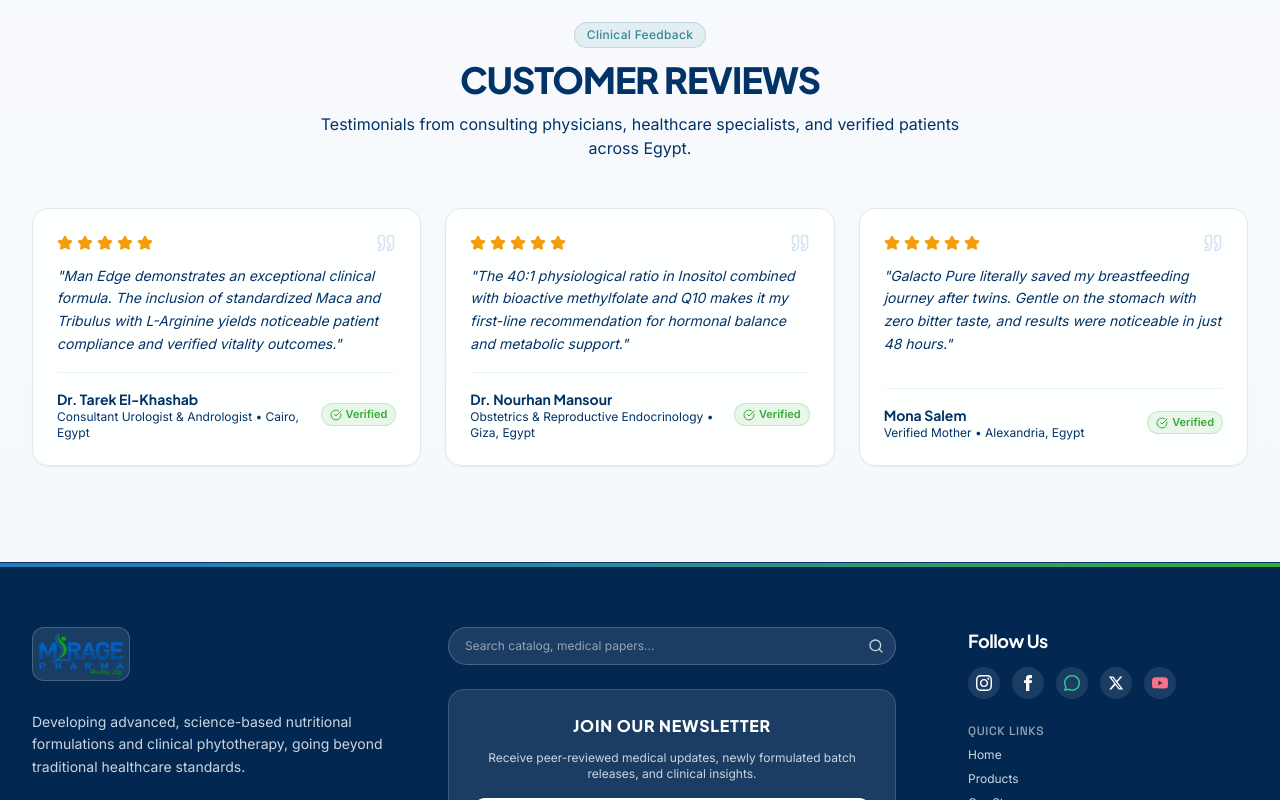
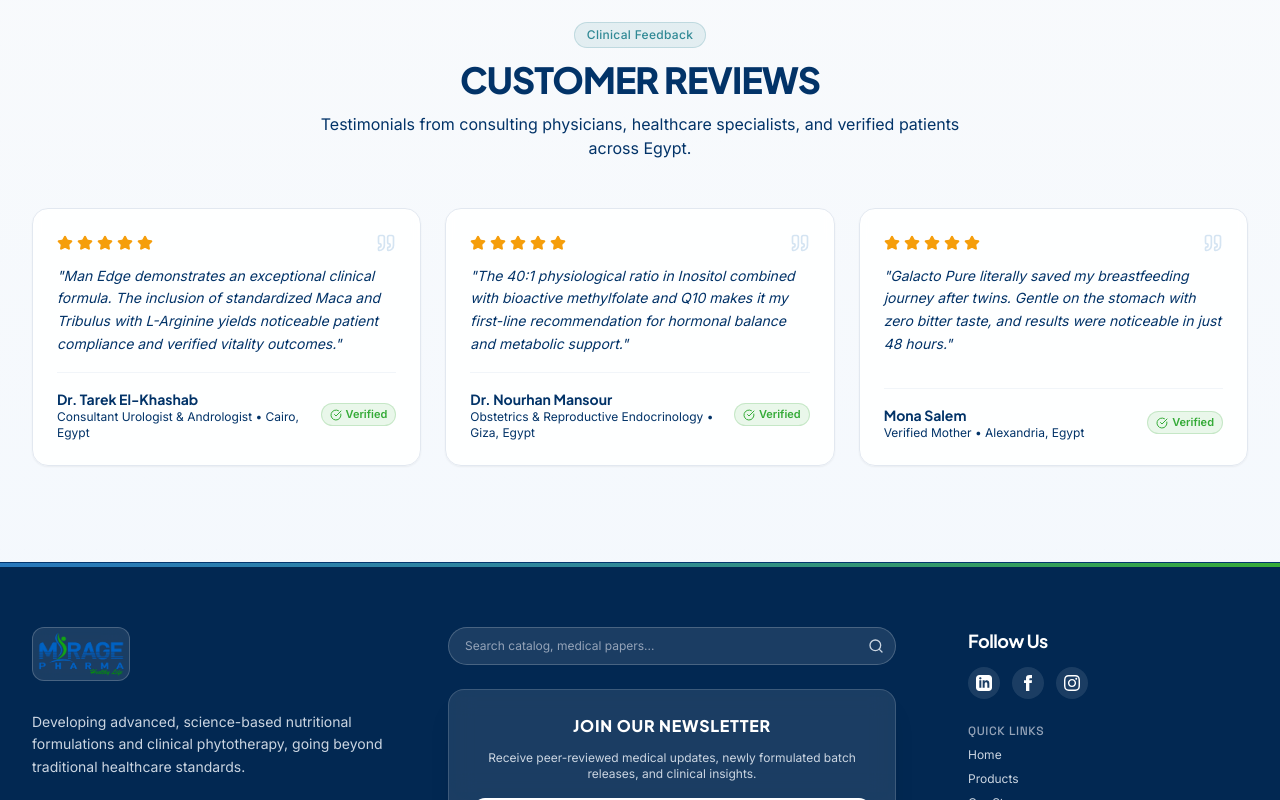
Before and after one commit to Ab-Coder123/mirage-direction-two, a Next.js app in the folder apps/web/: page / in a window 1280 px wide. Shown: the part 2000-2800 px from the top of the page. Built offline with nearby package versions, Linux system fonts and the light colour scheme.

Commit message:
fix(shell): update social media links to LinkedIn, Facebook, and Instagram

```diff
--- a/apps/web/components/shell/Footer.tsx
+++ b/apps/web/components/shell/Footer.tsx
@@ -170,63 +170,42 @@
               </h4>
               {/* Social Icons row */}
               <div className="flex items-center gap-3 text-white">
+                {/* LinkedIn */}
                 <a
-                  href="https://instagram.com"
+                  href="https://linkedin.com"
                   target="_blank"
                   rel="noreferrer"
-                  aria-label="Instagram"
-                  className="w-8 h-8 rounded-full bg-white/10 hover:bg-white/20 flex items-center justify-center transition-colors"
+                  aria-label="LinkedIn"
+                  className="w-8 h-8 rounded-full bg-white/10 hover:bg-white/20 flex items-center justify-center transition-colors hover:text-brand-cyan-light"
                 >
                   <svg className="w-4 h-4 fill-current" viewBox="0 0 24 24">
-                    <path d="M12 2.163c3.204 0 3.584.012 4.85.07 3.252.148 4.771 1.691 4.919 4.919.058 1.265.069 1.645.069 4.849 0 3.205-.012 3.584-.069 4.849-.149 3.225-1.664 4.771-4.919 4.919-1.266.058-1.644.07-4.85.07-3.204 0-3.584-.012-4.849-.07-3.26-.149-4.771-1.699-4.919-4.92-.058-1.265-.07-1.644-.07-4.849 0-3.204.013-3.583.07-4.849.149-3.227 1.664-4.771 4.919-4.919 1.266-.057 1.645-.069 4.849-.069zm0-2.163c-3.259 0-3.667.014-4.947.072-4.358.2-6.78 2.618-6.98 6.98-.059 1.281-.073 1.689-.073 4.948 0 3.259.014 3.668.072 4.948.2 4.358 2.618 6.78 6.98 6.98 1.281.058 1.689.072 4.948.072 3.259 0 3.668-.014 4.948-.072 4.354-.2 6.782-2.618 6.979-6.98.059-1.28.073-1.689.073-4.948 0-3.259-.014-3.667-.072-4.947-.196-4.354-2.617-6.78-6.979-6.98-1.281-.059-1.69-.073-4.949-.073zm0 5.838c-3.403 0-6.162 2.759-6.162 6.162s2.759 6.163 6.162 6.163 6.162-2.759 6.162-6.163c0-3.403-2.759-6.162-6.162-6.162zm0 10.162c-2.209 0-4-1.79-4-4 0-2.209 1.791-4 4-4s4 1.791 4 4c0 2.21-1.791 4-4 4zm6.406-11.845c-.796 0-1.441.645-1.441 1.44s.645 1.44 1.441 1.44c.795 0 1.439-.645 1.439-1.44s-.644-1.44-1.439-1.44z" />
+                    <path d="M19 0h-14c-2.761 0-5 2.239-5 5v14c0 2.761 2.239 5 5 5h14c2.762 0 5-2.239 5-5v-14c0-2.761-2.238-5-5-5zm-11 19h-3v-11h3v11zm-1.5-12.268c-.966 0-1.75-.79-1.75-1.764s.784-1.764 1.75-1.764 1.75.79 1.75 1.764-.783 1.764-1.75 1.764zm13.5 12.268h-3v-5.604c0-3.368-4-3.113-4 0v5.604h-3v-11h3v1.765c1.396-2.586 7-2.777 7 2.476v6.759z" />
                   </svg>
                 </a>
 
+                {/* Facebook */}
                 <a
                   href="https://facebook.com"
                   target="_blank"
                   rel="noreferrer"
                   aria-label="Facebook"
-                  className="w-8 h-8 rounded-full bg-white/10 hover:bg-white/20 flex items-center justify-center transition-colors"
+                  className="w-8 h-8 rounded-full bg-white/10 hover:bg-white/20 flex items-center justify-center transition-colors hover:text-brand-cyan-light"
                 >
                   <svg className="w-4 h-4 fill-current" viewBox="0 0 24 24">
                     <path d="M9 8h-3v4h3v12h5V12h3.642l.358-4h-4V6.333C14 5.374 14.5 5 15.667 5H18V0h-3.808C10.597 0 9 1.582 9 4.615V8z" />
                   </svg>
                 </a>
 
+                {/* Instagram */}
                 <a
-                  href="https://wa.me/201070786720"
+                  href="https://instagram.com"
                   target="_blank"
                   rel="noreferrer"
-                  aria-label="WhatsApp"
-                  className="w-8 h-8 rounded-full bg-white/10 hover:bg-white/20 flex items-center justify-center transition-colors text-emerald-400"
+                  aria-label="Instagram"
+                  className="w-8 h-8 rounded-full bg-white/10 hover:bg-white/20 flex items-center justify-center transition-colors hover:text-brand-cyan-light"
                 >
                   <svg className="w-4 h-4 fill-current" viewBox="0 0 24 24">
-                    <path d="M.057 24l1.687-6.163c-1.041-1.804-1.588-3.849-1.587-5.946.003-6.556 5.338-11.891 11.893-11.891 3.181.001 6.167 1.24 8.413 3.488 2.245 2.248 3.481 5.236 3.48 8.414-.003 6.557-5.338 11.892-11.893 11.892-1.99-.001-3.951-.5-5.688-1.448l-6.305 1.654zm6.597-3.807c1.676.995 3.276 1.591 5.392 1.592 5.448 0 9.886-4.434 9.889-9.885.002-5.462-4.415-9.89-9.881-9.892-5.452 0-9.887 4.434-9.889 9.884-.001 2.225.651 3.891 1.746 5.634l-.999 3.648 3.742-.981z" />
-                  </svg>
-                </a>
-
-                <a
-                  href="https://x.com"
-                  target="_blank"
-                  rel="noreferrer"
-                  aria-label="X (Twitter)"
-                  className="w-8 h-8 rounded-full bg-white/10 hover:bg-white/20 flex items-center justify-center transition-colors"
-                >
-                  <svg className="w-4 h-4 fill-current" viewBox="0 0 24 24">
-                    <path d="M18.244 2.25h3.308l-7.227 8.26 8.502 11.24H16.17l-5.214-6.817L4.99 21.75H1.68l7.73-8.835L1.254 2.25H8.08l4.713 6.231zm-1.161 17.52h1.833L7.084 4.126H5.117z" />
-                  </svg>
-                </a>
-
-                <a
-                  href="https://youtube.com"
-                  target="_blank"
-                  rel="noreferrer"
-                  aria-label="YouTube"
-                  className="w-8 h-8 rounded-full bg-white/10 hover:bg-white/20 flex items-center justify-center transition-colors text-rose-400"
-                >
-                  <svg className="w-4 h-4 fill-current" viewBox="0 0 24 24">
-                    <path d="M23.498 6.186a3.016 3.016 0 0 0-2.122-2.136C19.505 3.545 12 3.545 12 3.545s-7.505 0-9.377.505A3.017 3.017 0 0 0 .502 6.186C0 8.07 0 12 0 12s0 3.93.502 5.814a3.016 3.016 0 0 0 2.122 2.136c1.871.505 9.376.505 9.376.505s7.505 0 9.377-.505a3.015 3.015 0 0 0 2.122-2.136C24 15.93 24 12 24 12s0-3.93-.502-5.814zM9.545 15.568V8.432L15.818 12l-6.273 3.568z" />
+                    <path d="M12 2.163c3.204 0 3.584.012 4.85.07 3.252.148 4.771 1.691 4.919 4.919.058 1.265.069 1.645.069 4.849 0 3.205-.012 3.584-.069 4.849-.149 3.225-1.664 4.771-4.919 4.919-1.266.058-1.644.07-4.85.07-3.204 0-3.584-.012-4.849-.07-3.26-.149-4.771-1.699-4.919-4.92-.058-1.265-.07-1.644-.07-4.849 0-3.204.013-3.583.07-4.849.149-3.227 1.664-4.771 4.919-4.919 1.266-.057 1.645-.069 4.849-.069zm0-2.163c-3.259 0-3.667.014-4.947.072-4.358.2-6.78 2.618-6.98 6.98-.059 1.281-.073 1.689-.073 4.948 0 3.259.014 3.668.072 4.948.2 4.358 2.618 6.78 6.98 6.98 1.281.058 1.689.072 4.948.072 3.259 0 3.668-.014 4.948-.072 4.354-.2 6.782-2.618 6.979-6.98.059-1.28.073-1.689.073-4.948 0-3.259-.014-3.667-.072-4.947-.196-4.354-2.617-6.78-6.979-6.98-1.281-.059-1.69-.073-4.949-.073zm0 5.838c-3.403 0-6.162 2.759-6.162 6.162s2.759 6.163 6.162 6.163 6.162-2.759 6.162-6.163c0-3.403-2.759-6.162-6.162-6.162zm0 10.162c-2.209 0-4-1.79-4-4 0-2.209 1.791-4 4-4s4 1.791 4 4c0 2.21-1.791 4-4 4zm6.406-11.845c-.796 0-1.441.645-1.441 1.44s.645 1.44 1.441 1.44c.795 0 1.439-.645 1.439-1.44s-.644-1.44-1.439-1.44z" />
                   </svg>
                 </a>
               </div>
--- a/apps/web/components/shell/TopUtilityBar.tsx
+++ b/apps/web/components/shell/TopUtilityBar.tsx
@@ -62,18 +62,18 @@
             <Search className="w-3.5 h-3.5 text-slate-400 absolute left-2.5 pointer-events-none" />
           </form>
 
-          {/* Social Icons (matching Hetero Cure: IG, FB, WhatsApp, X, YouTube) */}
+          {/* Social Icons (LinkedIn, Facebook, Instagram) */}
           <div className="flex items-center gap-2.5 text-slate-300">
-            {/* Instagram */}
+            {/* LinkedIn */}
             <a
-              href="https://instagram.com"
+              href="https://linkedin.com"
               target="_blank"
               rel="noopener noreferrer"
-              aria-label="Instagram"
+              aria-label="LinkedIn"
               className="hover:text-brand-cyan-light transition-colors p-1"
             >
               <svg className="w-3.5 h-3.5 fill-current" viewBox="0 0 24 24">
-                <path d="M12 2.163c3.204 0 3.584.012 4.85.07 3.252.148 4.771 1.691 4.919 4.919.058 1.265.069 1.645.069 4.849 0 3.205-.012 3.584-.069 4.849-.149 3.225-1.664 4.771-4.919 4.919-1.266.058-1.644.07-4.85.07-3.204 0-3.584-.012-4.849-.07-3.26-.149-4.771-1.699-4.919-4.92-.058-1.265-.07-1.644-.07-4.849 0-3.204.013-3.583.07-4.849.149-3.227 1.664-4.771 4.919-4.919 1.266-.057 1.645-.069 4.849-.069zm0-2.163c-3.259 0-3.667.014-4.947.072-4.358.2-6.78 2.618-6.98 6.98-.059 1.281-.073 1.689-.073 4.948 0 3.259.014 3.668.072 4.948.2 4.358 2.618 6.78 6.98 6.98 1.281.058 1.689.072 4.948.072 3.259 0 3.668-.014 4.948-.072 4.354-.2 6.782-2.618 6.979-6.98.059-1.28.073-1.689.073-4.948 0-3.259-.014-3.667-.072-4.947-.196-4.354-2.617-6.78-6.979-6.98-1.281-.059-1.69-.073-4.949-.073zm0 5.838c-3.403 0-6.162 2.759-6.162 6.162s2.759 6.163 6.162 6.163 6.162-2.759 6.162-6.163c0-3.403-2.759-6.162-6.162-6.162zm0 10.162c-2.209 0-4-1.79-4-4 0-2.209 1.791-4 4-4s4 1.791 4 4c0 2.21-1.791 4-4 4zm6.406-11.845c-.796 0-1.441.645-1.441 1.44s.645 1.44 1.441 1.44c.795 0 1.439-.645 1.439-1.44s-.644-1.44-1.439-1.44z" />
+                <path d="M19 0h-14c-2.761 0-5 2.239-5 5v14c0 2.761 2.239 5 5 5h14c2.762 0 5-2.239 5-5v-14c0-2.761-2.238-5-5-5zm-11 19h-3v-11h3v11zm-1.5-12.268c-.966 0-1.75-.79-1.75-1.764s.784-1.764 1.75-1.764 1.75.79 1.75 1.764-.783 1.764-1.75 1.764zm13.5 12.268h-3v-5.604c0-3.368-4-3.113-4 0v5.604h-3v-11h3v1.765c1.396-2.586 7-2.777 7 2.476v6.759z" />
               </svg>
             </a>
 
@@ -90,32 +90,18 @@
               </svg>
             </a>
 
-            {/* WhatsApp */}
+            {/* Instagram */}
             <a
-              href="https://wa.me/201070786720"
+              href="https://instagram.com"
               target="_blank"
               rel="noopener noreferrer"
-              aria-label="WhatsApp"
-              className="hover:text-brand-green transition-colors p-1"
-            >
-              <svg className="w-3.5 h-3.5 fill-current" viewBox="0 0 24 24">
-                <path d="M.057 24l1.687-6.163c-1.041-1.804-1.588-3.849-1.587-5.946.003-6.556 5.338-11.891 11.893-11.891 3.181.001 6.167 1.24 8.413 3.488 2.245 2.248 3.481 5.236 3.48 8.414-.003 6.557-5.338 11.892-11.893 11.892-1.99-.001-3.951-.5-5.688-1.448l-6.305 1.654zm6.597-3.807c1.676.995 3.276 1.591 5.392 1.592 5.448 0 9.886-4.434 9.889-9.885.002-5.462-4.415-9.89-9.881-9.892-5.452 0-9.887 4.434-9.889 9.884-.001 2.225.651 3.891 1.746 5.634l-.999 3.648 3.742-.981z" />
-              </svg>
-            </a>
-
-            {/* X / Twitter */}
-            <a
-              href="https://x.com"
-              target="_blank"
-              rel="noopener noreferrer"
-              aria-label="X (Twitter)"
+              aria-label="Instagram"
               className="hover:text-brand-cyan-light transition-colors p-1"
             >
               <svg className="w-3.5 h-3.5 fill-current" viewBox="0 0 24 24">
-                <path d="M18.244 2.25h3.308l-7.227 8.26 8.502 11.24H16.17l-5.214-6.817L4.99 21.75H1.68l7.73-8.835L1.254 2.25H8.08l4.713 6.231zm-1.161 17.52h1.833L7.084 4.126H5.117z" />
+                <path d="M12 2.163c3.204 0 3.584.012 4.85.07 3.252.148 4.771 1.691 4.919 4.919.058 1.265.069 1.645.069 4.849 0 3.205-.012 3.584-.069 4.849-.149 3.225-1.664 4.771-4.919 4.919-1.266.058-1.644.07-4.85.07-3.204 0-3.584-.012-4.849-.07-3.26-.149-4.771-1.699-4.919-4.92-.058-1.265-.07-1.644-.07-4.849 0-3.204.013-3.583.07-4.849.149-3.227 1.664-4.771 4.919-4.919 1.266-.057 1.645-.069 4.849-.069zm0-2.163c-3.259 0-3.667.014-4.947.072-4.358.2-6.78 2.618-6.98 6.98-.059 1.281-.073 1.689-.073 4.948 0 3.259.014 3.668.072 4.948.2 4.358 2.618 6.78 6.98 6.98 1.281.058 1.689.072 4.948.072 3.259 0 3.668-.014 4.948-.072 4.354-.2 6.782-2.618 6.979-6.98.059-1.28.073-1.689.073-4.948 0-3.259-.014-3.667-.072-4.947-.196-4.354-2.617-6.78-6.979-6.98-1.281-.059-1.69-.073-4.949-.073zm0 5.838c-3.403 0-6.162 2.759-6.162 6.162s2.759 6.163 6.162 6.163 6.162-2.759 6.162-6.163c0-3.403-2.759-6.162-6.162-6.162zm0 10.162c-2.209 0-4-1.79-4-4 0-2.209 1.791-4 4-4s4 1.791 4 4c0 2.21-1.791 4-4 4zm6.406-11.845c-.796 0-1.441.645-1.441 1.44s.645 1.44 1.441 1.44c.795 0 1.439-.645 1.439-1.44s-.644-1.44-1.439-1.44z" />
               </svg>
             </a>
-
           </div>
 
           {/* Language Toggle Button */}
```
